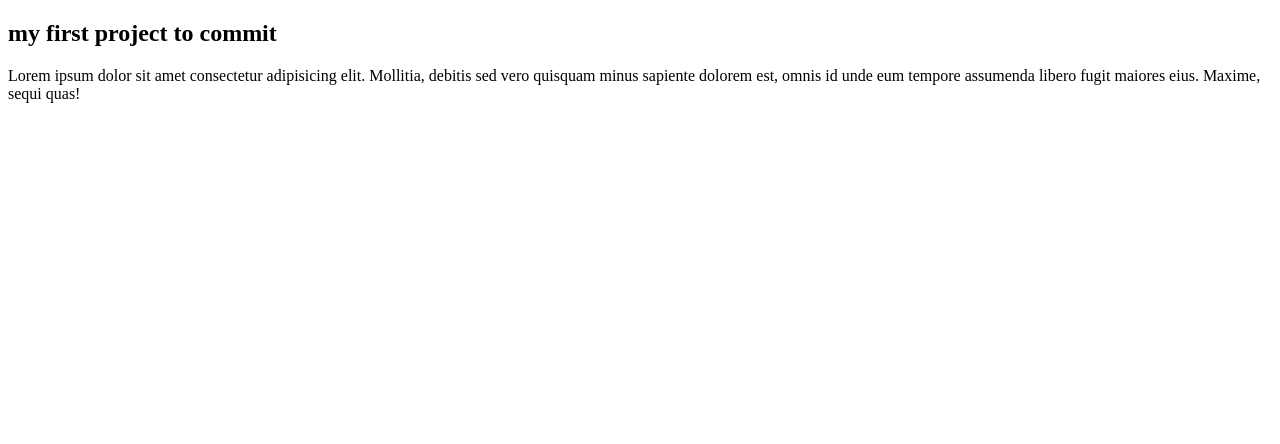
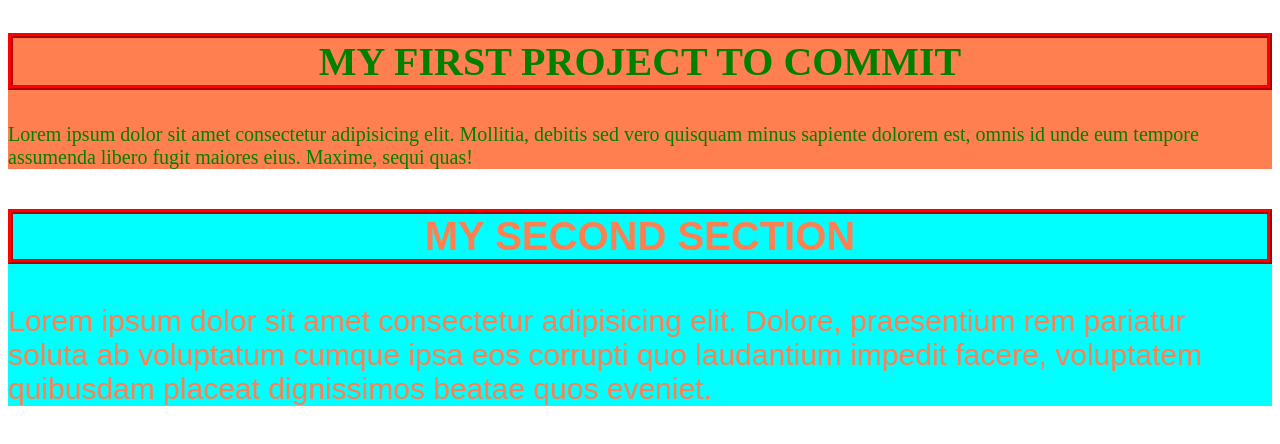
Before and after one commit to kashan1alyas/1st-task, a plain HTML site: page index.html in a window 1280 px wide. Drawn offline with Linux system fonts and the light colour scheme.

Commit message:
secont section

```diff
--- /dev/null
+++ b/css/styles.css
@@ -0,0 +1,23 @@
+.sect2{
+    background-color: aqua;
+    color: coral;
+    font-size: 30px;
+    font-family: sans-serif;
+}
+.h3{
+    font-size: 40px;
+    text-transform:uppercase ;
+    border: 5px ridge red;
+    text-align: center;
+}
+.h1{
+    background-color: coral;
+    color: green;
+    font-size: 20px;
+}
+.h22{
+    font-size: 40px;
+    text-transform:uppercase ;
+    border: 5px ridge red;
+    text-align: center;
+}
--- a/index.html
+++ b/index.html
@@ -4,12 +4,17 @@
     <meta charset="UTF-8">
     <meta http-equiv="X-UA-Compatible" content="IE=edge">
     <meta name="viewport" content="width=device-width, initial-scale=1.0">
+    <link rel="stylesheet" href="./css/styles.css">
     <title>Document</title>
 </head>
 <body>
-    <section>
-        <h2>my first project to commit</h2>
+    <section class="h1">
+        <h2 class="h22">my first project to commit</h2>
         <p>Lorem ipsum dolor sit amet consectetur adipisicing elit. Mollitia, debitis sed vero quisquam minus sapiente dolorem est, omnis id unde eum tempore assumenda libero fugit maiores eius. Maxime, sequi quas!</p>
+    </section>
+    <section class="sect2">
+        <h3 class="h3">my second section</h3>
+        <p>Lorem ipsum dolor sit amet consectetur adipisicing elit. Dolore, praesentium rem pariatur soluta ab voluptatum cumque ipsa eos corrupti quo laudantium impedit facere, voluptatem quibusdam placeat dignissimos beatae quos eveniet.</p>
     </section>
 
 </body>
```
